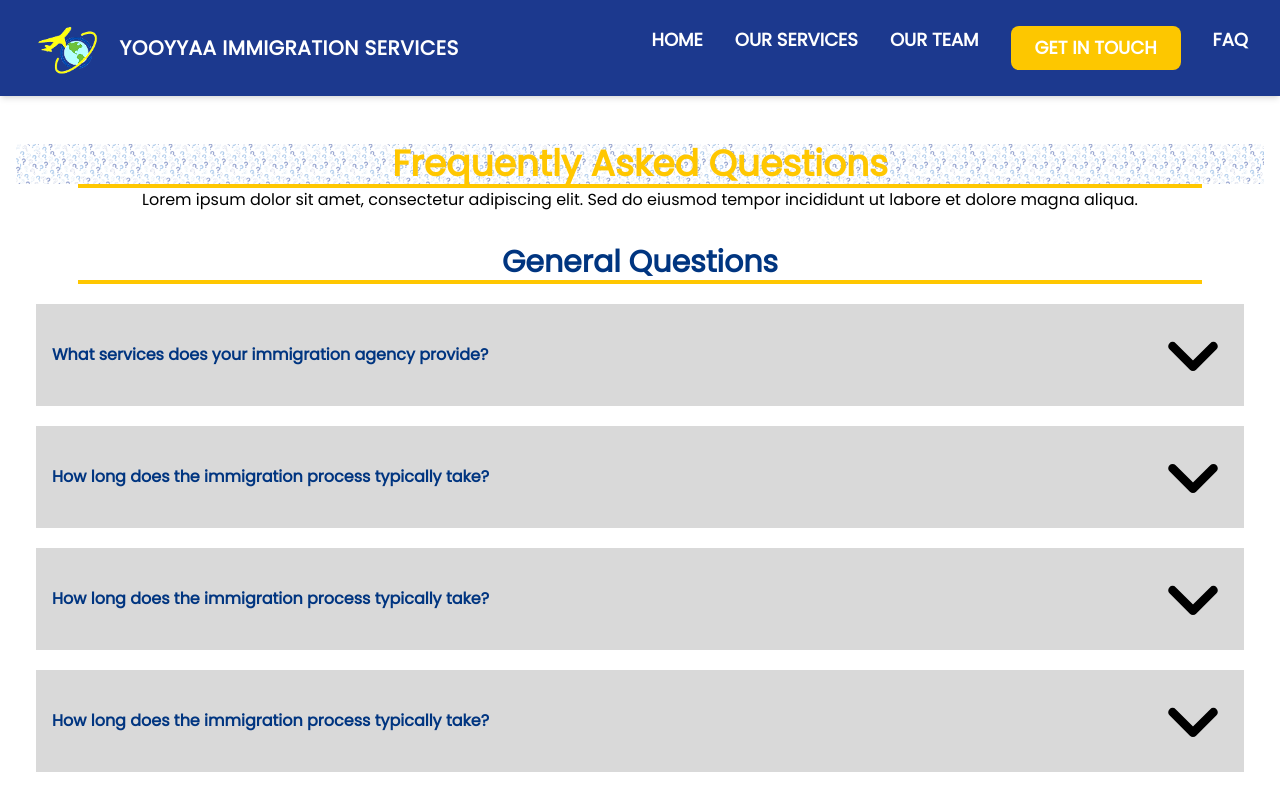
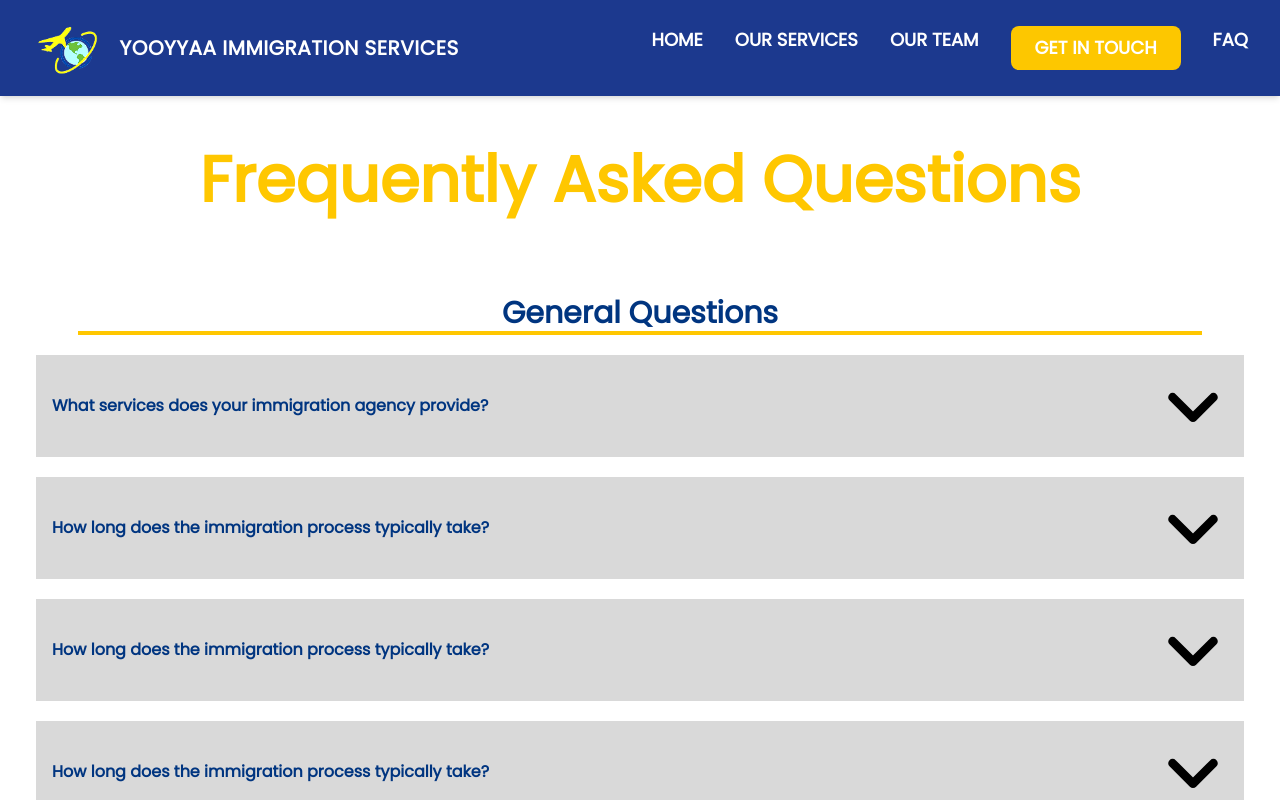
Before and after one commit to BestBow/Yooyyaa-Immigration-Consulting-Website, a React (Vite) app in the folder client/: page /faq in a window 1280 px wide. Shown: the top 800 px of the page. Built offline with nearby package versions, Linux system fonts and the light colour scheme.

Commit message:
Made changes to FAQ page and styles

```diff
--- a/client/src/Components/header.jsx
+++ b/client/src/Components/header.jsx
@@ -1,6 +1,6 @@
 import React from "react";
 import { Link } from "react-router-dom";
-import "../styles/header.css";
+import "../Styles/header.css";
 import logo from "../images/logo.png";
 
 const Header = () => {
--- a/client/src/pages/FAQ.jsx
+++ b/client/src/pages/FAQ.jsx
@@ -1,7 +1,8 @@
 import React from 'react';
-import FAQAccordion from "../components/FAQAccordion";
+import FAQAccordion from "../Components/FAQAccordion";
 import "tailwindcss";
-import "../styles/global.css"
+import "../Styles/global.css"
+import "../Styles/FAQ.module.css"
 
 export default function FAQ() {
 
@@ -32,25 +33,12 @@ let faqInfo = [
 ];
 
 return (
+
     <div className="flex flex-col justify-center w-full px-4 py-12">
-    <h1
-      className="
-        flex
-        justify-center
-        text-center
-        bg-[url('../assets/question_marks_background.jpg')]
-        bg-contain
-        bg-center
-        w-full
-      "
-    >
-      Frequently Asked Questions
-    </h1>
-    <span className='horizontal-line mx-auto'></span>
-    <p className='text-center mb-8'>
-    Lorem ipsum dolor sit amet, consectetur adipiscing elit.
-    Sed do eiusmod tempor incididunt ut labore et dolore magna aliqua.
-    </p>
+      <div className="faq-title flex justify-center text-center relative mb-20">
+        <h1>Frequently Asked Questions</h1>
+          {/* <span className="absolute inset-0 bg-gradient-to-b from-[#001F3F] to-transparent z-1"></span> */}
+        </div>
     <FAQAccordion faq={faqInfo} />
 
   </div>
--- a/client/src/styles/FAQ.module.css
+++ b/client/src/styles/FAQ.module.css
@@ -0,0 +1,40 @@
+
+h1{
+    font-size: 4rem;
+}
+
+.faq-title {
+    position: relative;
+    text-align: center;
+    background-image: url("../Assets/question_marks_background.jpg"); /* Placeholder for your image */
+    background-size: cover;
+    background-position: center;
+    background-repeat: no-repeat;
+    min-height: 400px; /* Adjust height as needed */
+    display: flex;
+    align-items: center; /* Centers text vertically */
+    justify-content: center; /* Centers text horizontally */
+    color: #FFC700; /* Text color */
+    font-weight: bold;
+    width: 100%;
+}
+
+/* Optional: Adding a semi-transparent overlay for better readability */
+.faq-title::before {
+    content: "";
+    position: absolute;
+    top: 0;
+    left: 0;
+    width: 100%;
+    height: 100%;
+    background: rgba(0, 0, 0, 0.5); /* Dark overlay for contrast */
+    z-index: 1;
+}
+
+/* Ensuring text stays above the overlay */
+.faq-title h1 {
+    position: relative;
+    z-index: 2;
+    font-size: 4rem; /* Adjust as needed */
+    text-shadow: 2px 2px 8px rgba(0, 0, 0, 0.5); /* Soft shadow for readability */
+}
```
Also changed, not shown: client/src/assets/question_marks_background.jpg.
